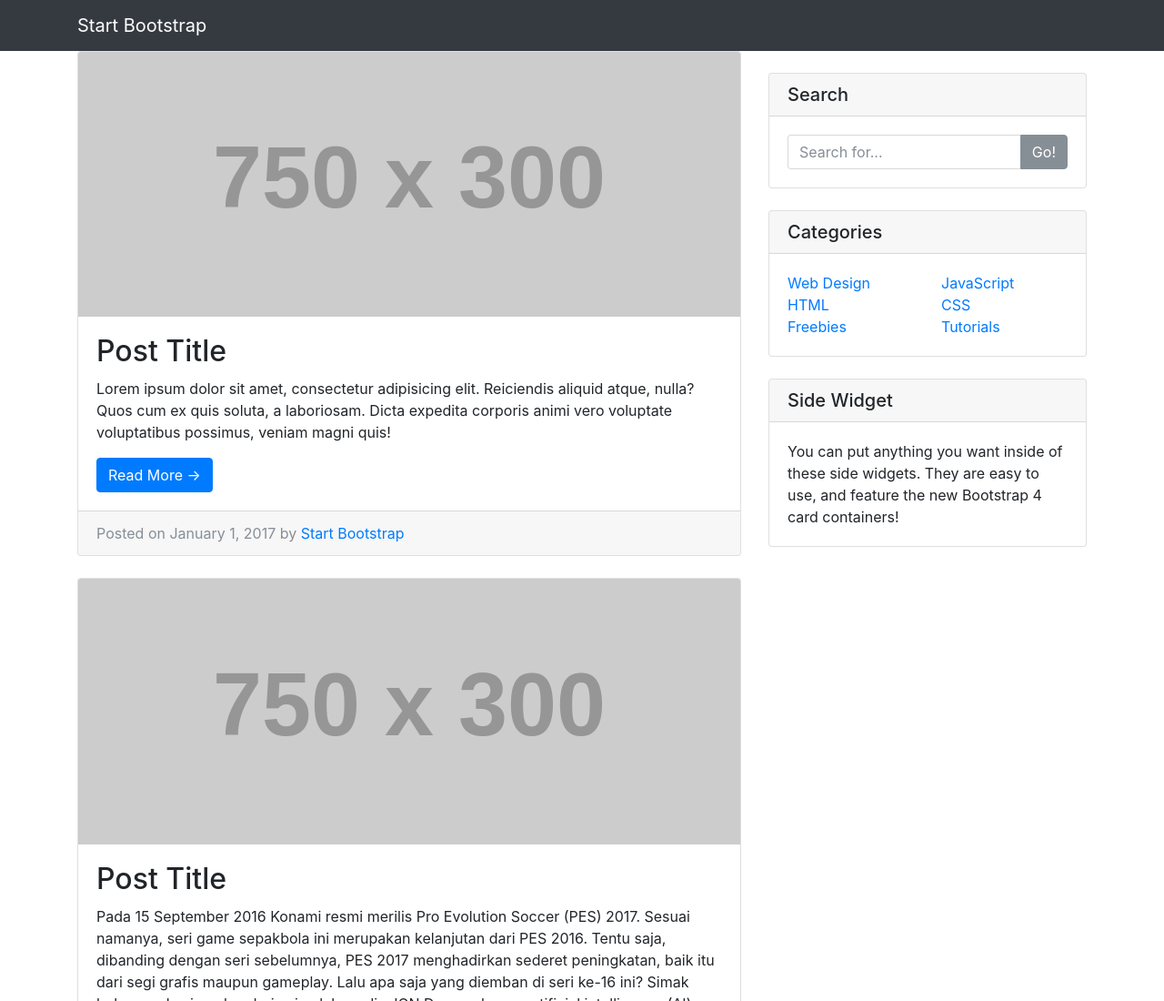
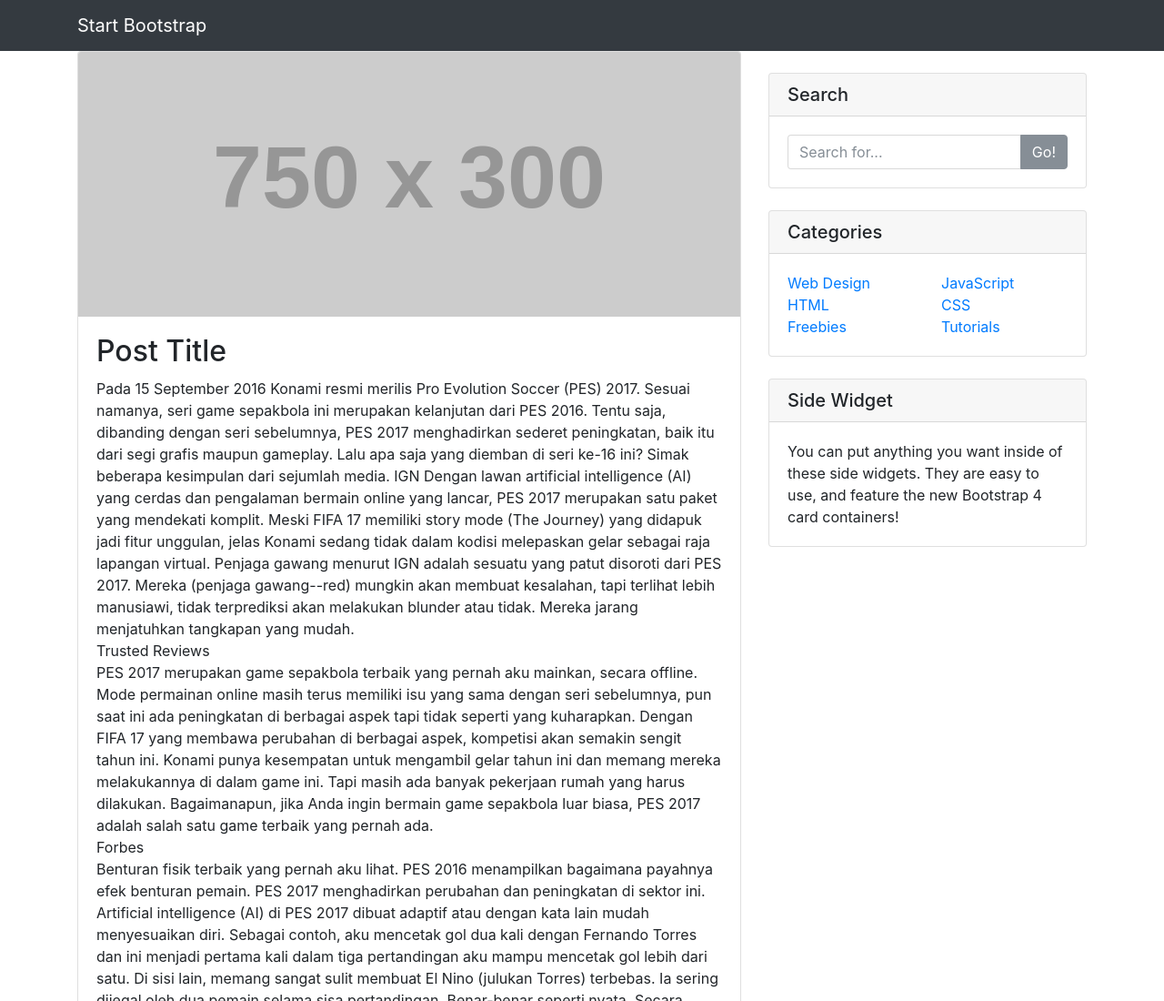
Before and after one commit to myanhandkoko/myanhandkoko.github.io, a website: page index.html in a window 1280 px wide. Shown: the top 1100 px of the page at 91% size. Drawn offline with Linux system fonts and the light colour scheme; placeholder pictures from the web are drawn by us.

Commit message:
Update index.html

```diff
--- a/index.html
+++ b/index.html
@@ -40,21 +40,6 @@
 
         <!-- Blog Entries Column -->
         <div class="col-md-8">
-
-          <!-- Blog Post -->
-          <div class="card mb-4">
-            <img class="card-img-top" src="http://placehold.it/750x300" alt="Card image cap">
-            <div class="card-body">
-              <h2 class="card-title">Post Title</h2>
-              <p class="card-text">Lorem ipsum dolor sit amet, consectetur adipisicing elit. Reiciendis aliquid atque, nulla? Quos cum ex quis soluta, a laboriosam. Dicta expedita corporis animi vero voluptate voluptatibus possimus, veniam magni quis!</p>
-              <a href="#" class="btn btn-primary">Read More &rarr;</a>
-            </div>
-            <div class="card-footer text-muted">
-              Posted on January 1, 2017 by
-              <a href="#">Start Bootstrap</a>
-            </div>
-          </div>
-
           <!-- Blog Post -->
           <div class="card mb-4">
             <img class="card-img-top" src="http://placehold.it/750x300" alt="Card image cap">
```
